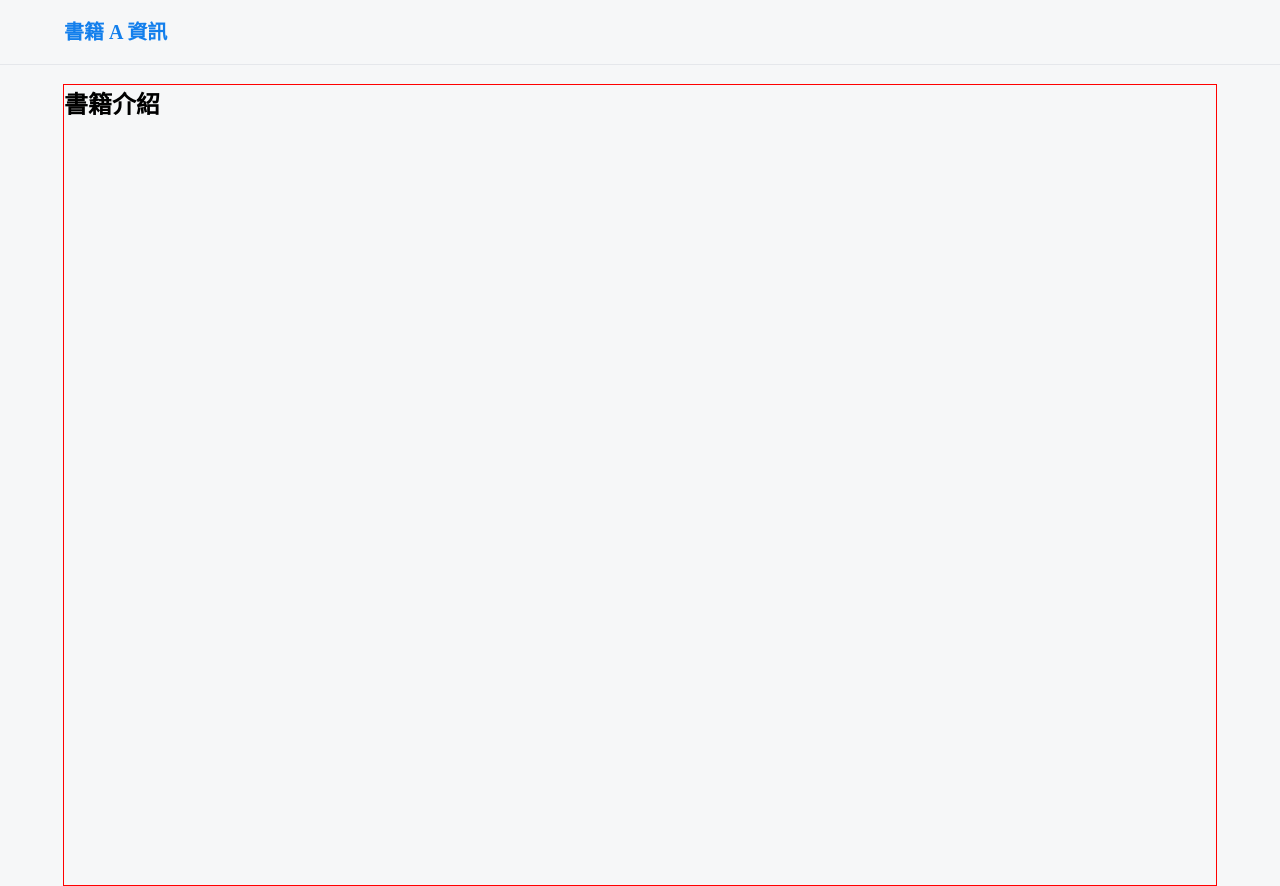
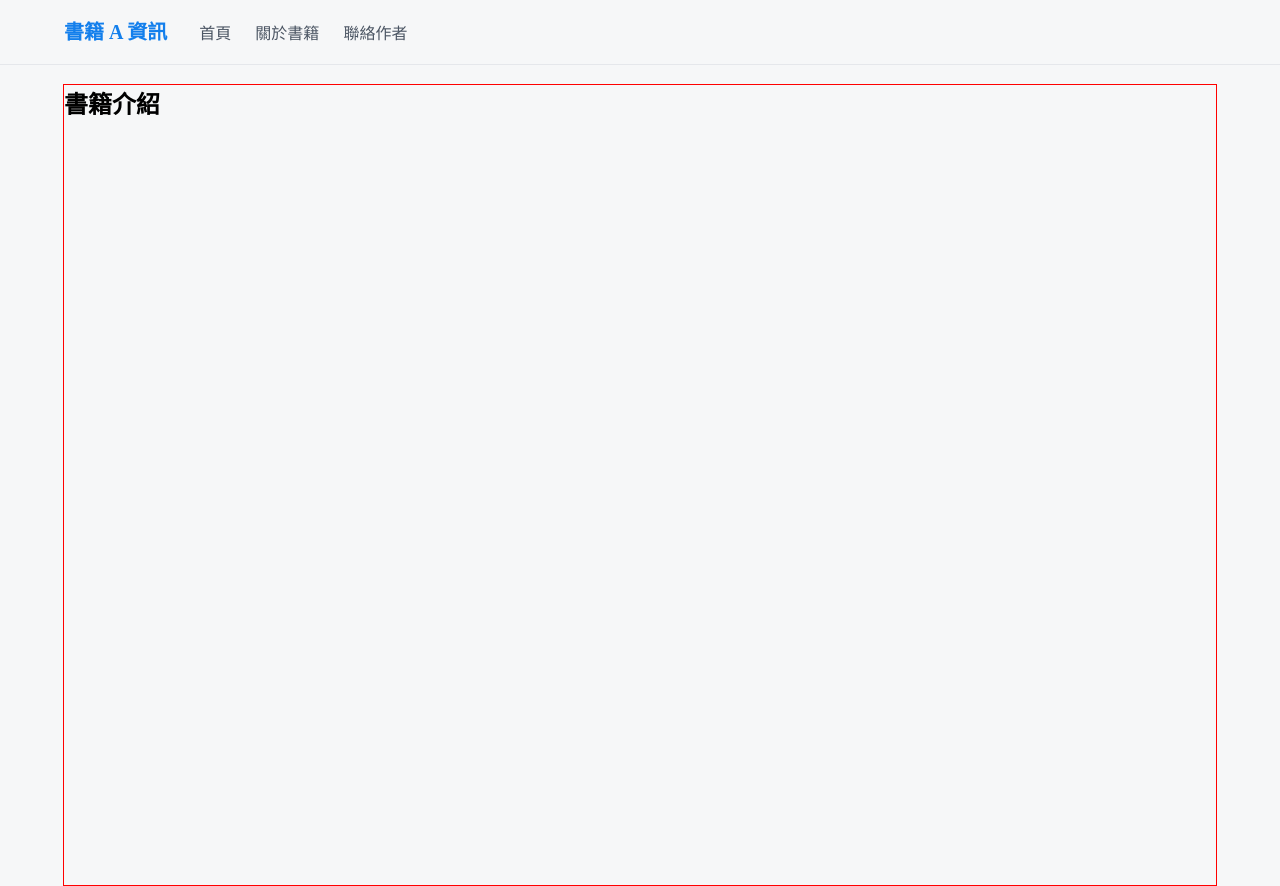
Before and after one commit to V1nce24/mcu-115-1-web-13131803, a plain HTML site: page src/book.html in a window 1280 px wide. Shown: the top 886 px of the page. Drawn offline with Linux system fonts and the light colour scheme.

Commit message:
feat(book): 導覽列項目樣式設定

```diff
--- a/src/book.html
+++ b/src/book.html
@@ -12,6 +12,11 @@
         <div class="container">
           <div>
             <strong class="book-brand">書籍 A 資訊</strong>
+             <nav aria-label="書籍頁導覽">
+              <a href="#home">首頁</a>
+              <a href="#book">關於書籍</a>
+              <a href="#contact">聯絡作者</a>
+            </nav>
           </div>
         </div>
       </header>
--- a/src/scss/book/_header.scss
+++ b/src/scss/book/_header.scss
@@ -7,9 +7,18 @@ header {
   top: 0;
   z-index: 50;
 
+  div.container > div {
+    gap: 2rem;
+  }
+
   .book-brand {
     margin: 0px;
     @include common.fontStyle(1.25rem, 700, 1.75rem);
     color: var(--primary-color);
   }
+
+   nav {
+    display: var(--nav-display);
+    gap: 1.5rem;
+  }
 }
--- a/src/scss/book/_main.scss
+++ b/src/scss/book/_main.scss
@@ -13,7 +13,6 @@ section {
         width: 100%;
         height: 4rem;
         display: flex;
-        justify-content: space-between;
         align-items: center;
       }
     }
@@ -38,3 +37,12 @@ main.wrapper {
       }
     }
   }
+
+  a {
+  color: var(--text-color);
+  text-decoration: inherit;
+
+  &:hover {
+    color: var(--primary-color);
+  }
+}
```
Also changed, not shown: src/book.min.css, 1 other file.
